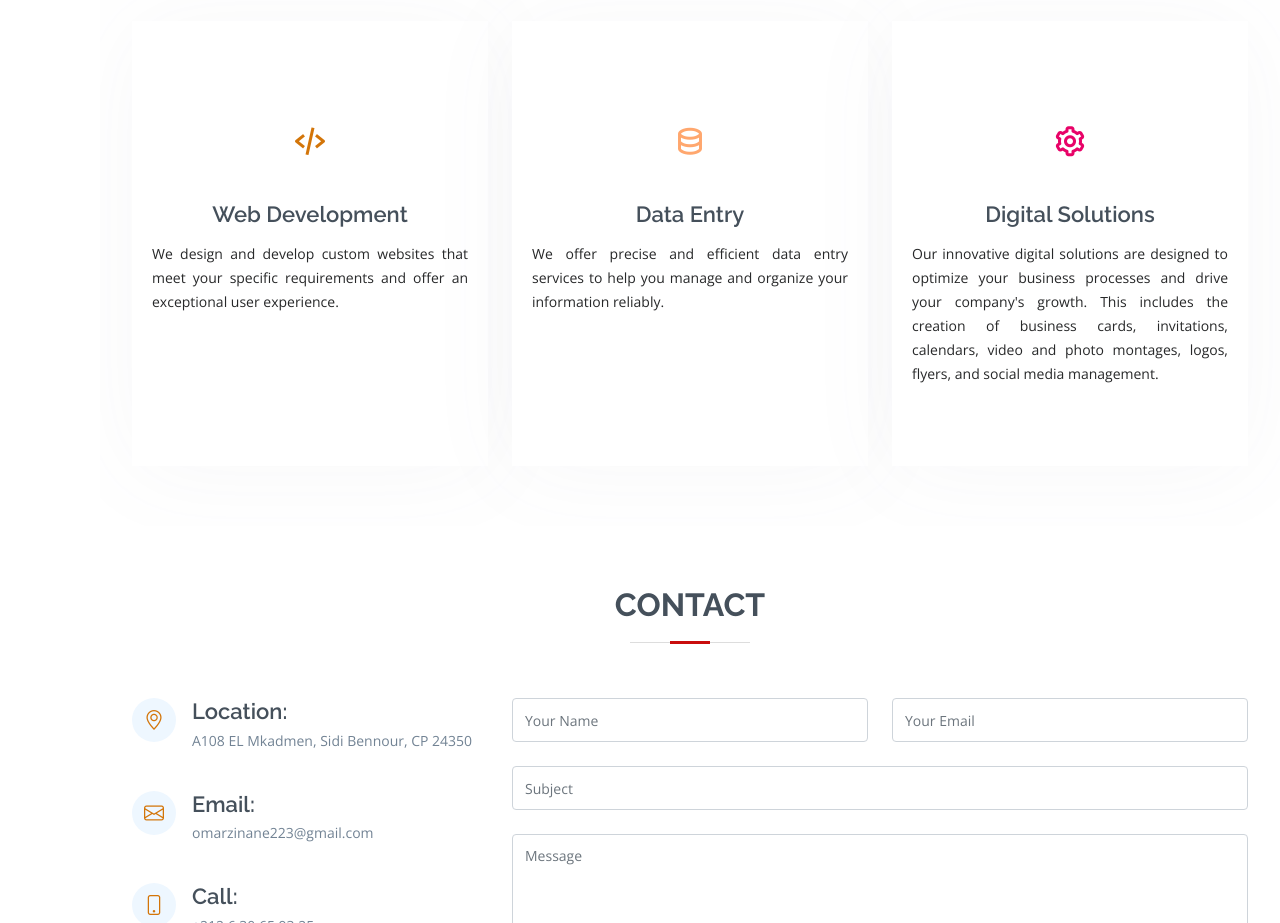
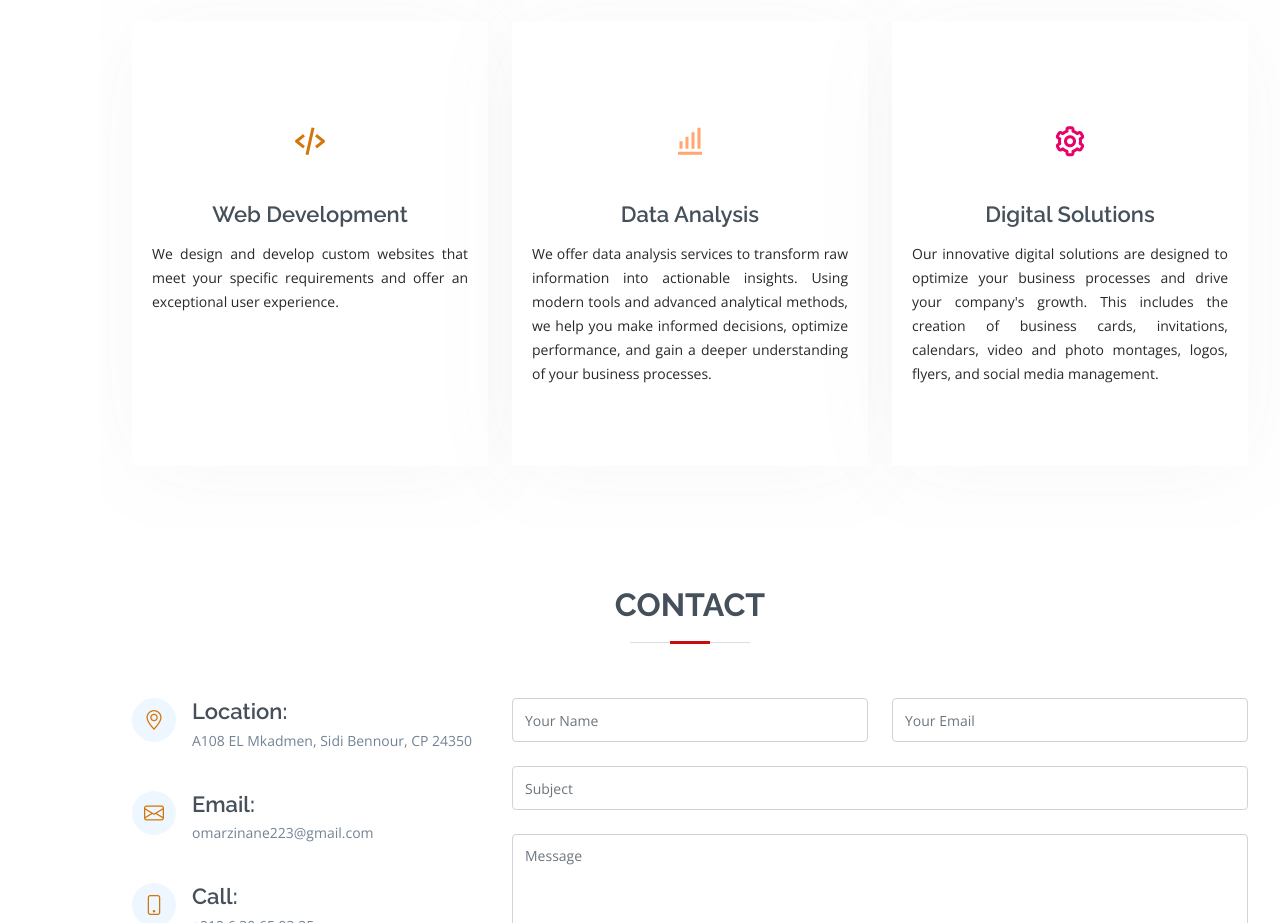
Before and after one commit to omarzinane1/omar-zinane, a plain HTML site: page index.html in a window 1280 px wide. Shown: the part 4800-5723 px from the top of the page. Drawn offline with nearby package versions, Linux system fonts and the light colour scheme.

Commit message:
Change our services content

```diff
--- a/index.html
+++ b/index.html
@@ -92,7 +92,7 @@
       <div class="container" data-aos="zoom-in" data-aos-delay="100">
         <h1>Zinane Omar</h1>
         <p>
-          <span style="color: white;" id="im">I'm</span>
+          <span style="color: white" id="im">I'm</span>
           <span id="typed" class="typed" data-typed-items="Developer"></span>
         </p>
         <div class="social-links">
@@ -872,12 +872,15 @@
             >
               <div class="icon-box iconbox-orange">
                 <div class="icon">
-                  <i id="service-icon-1" class="bx bx-data"></i>
+                  <i id="service-icon-1" class="bx bx-bar-chart-alt"></i>
                 </div>
-                <h4><a href="#" id="service-title-1">Data Entry</a></h4>
+                <h4><a href="#" id="service-title-1">Data Analysis</a></h4>
                 <p id="service-description-1">
-                  We offer precise and efficient data entry services to help you
-                  manage and organize your information reliably.
+                  We offer data analysis services to transform raw information
+                  into actionable insights. Using modern tools and advanced
+                  analytical methods, we help you make informed decisions,
+                  optimize performance, and gain a deeper understanding of your
+                  business processes.
                 </p>
               </div>
             </div>
@@ -987,7 +990,9 @@
                   <div class="error-message"></div>
                 </div>
                 <div class="text-center">
-                  <button name="Send" type="submit" id="contact-submit">Send Message</button>
+                  <button name="Send" type="submit" id="contact-submit">
+                    Send Message
+                  </button>
                 </div>
               </form>
             </div>
--- a/js/content.js
+++ b/js/content.js
@@ -1,11 +1,11 @@
 // Dictionnaire pour la barre de navigation (texte uniquement)
 const hero_anglais = {
   im: "I'm",
-  typedItems: ["Developer", "Designer", "Freelancer"]
+  typedItems: ["Developer", "Designer", "Freelancer"],
 };
 const hero_francais = {
   im: "Je suis",
-  typedItems: ["Développeur", "Designer", "Freelance"]
+  typedItems: ["Développeur", "Designer", "Freelance"],
 };
 const dict_navbar_anglais = {
   home: "Home",
@@ -278,9 +278,9 @@ const dict_services_anglais = {
     },
     {
       icon: "bx bx-data",
-      title: "Data Entry",
+      title: "Data Analysis",
       description:
-        "We offer precise and efficient data entry services to help you manage and organize your information reliably.",
+        "We offer data analysis services to transform raw information into actionable insights. Using modern tools and advanced analytical methods, we help you make informed decisions, optimize performance, and gain a deeper understanding of your business processes.",
     },
     {
       icon: "bx bx-cog",
@@ -304,9 +304,9 @@ const dict_services_francais = {
     },
     {
       icon: "bx bx-data",
-      title: "Saisie de Données",
+      title: "Analyse de Données",
       description:
-        "Nous offrons des services de saisie de données précis et efficaces pour vous aider à gérer et organiser vos informations de manière fiable.",
+        "Nous proposons des services d’analyse de données pour transformer vos informations brutes en insights exploitables. Grâce à des outils modernes et des méthodes analytiques avancées, nous vous aidons à prendre des décisions éclairées, à optimiser vos performances et à mieux comprendre vos processus métiers.",
     },
     {
       icon: "bx bx-cog",
```
